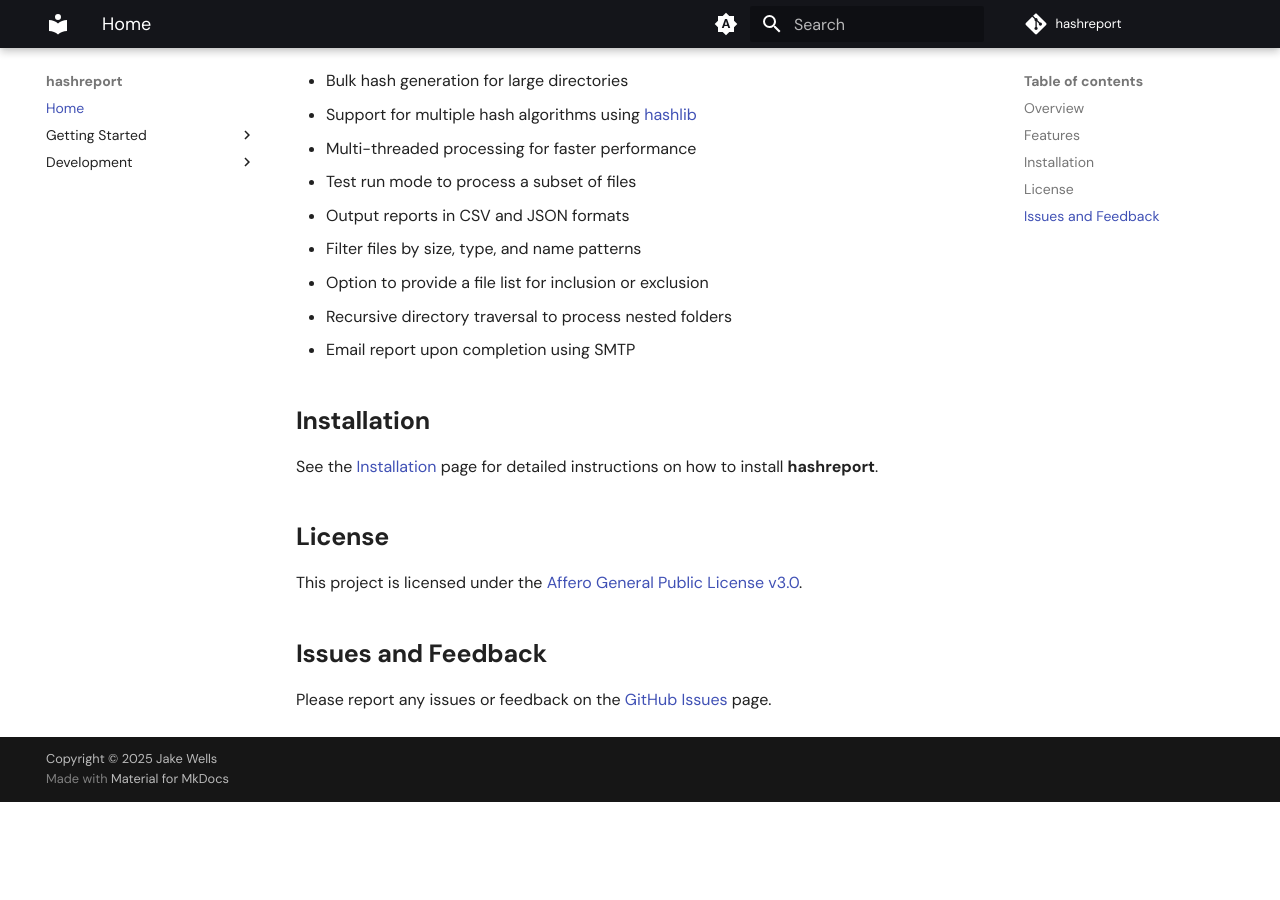
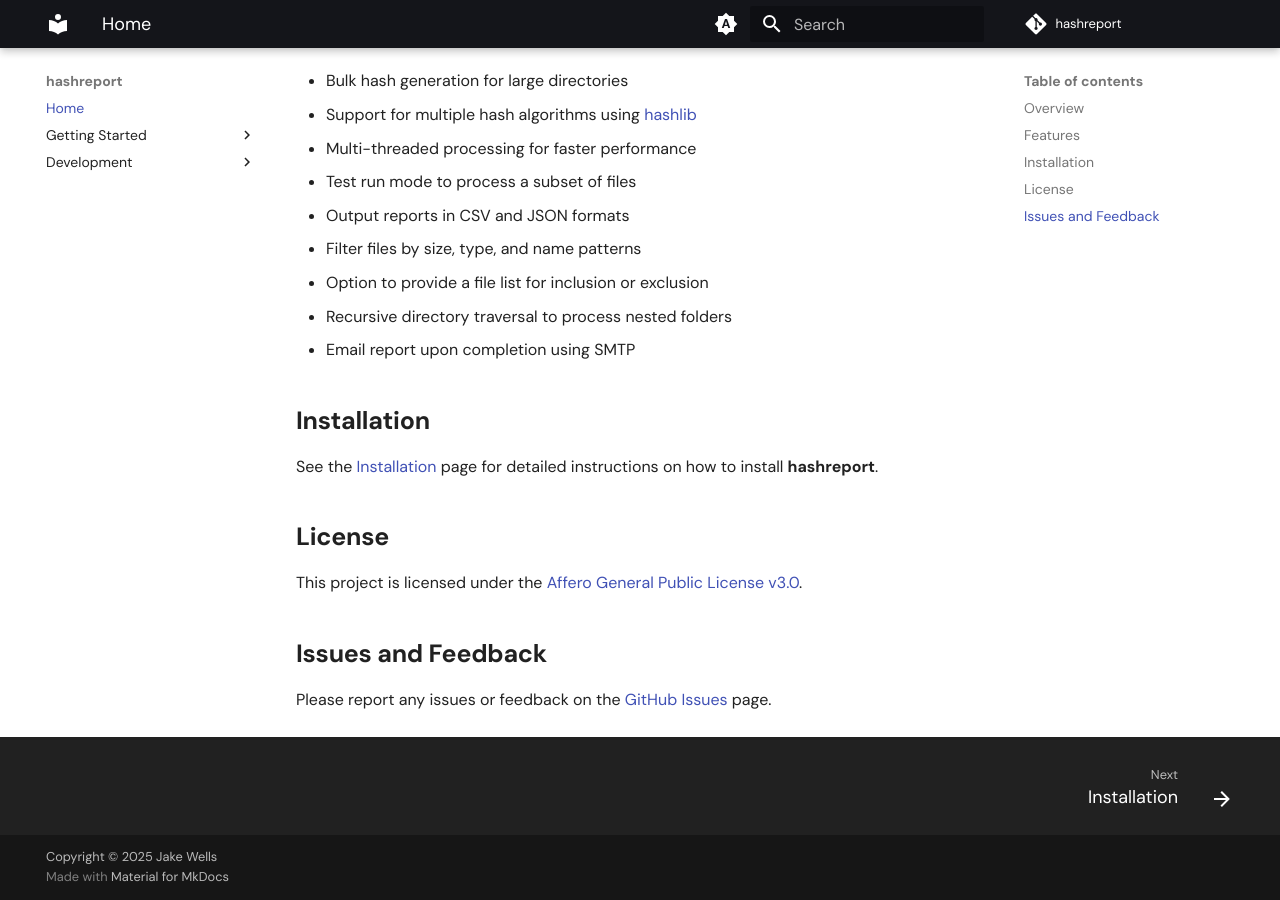
Before and after one commit to madebyjake/hashreport, an MkDocs documentation site: the page built from docs/index.md, in a window 1280 px wide and 900 px high, scrolled down 580 px. Built offline with MkDocs 1.6.1 and Material for MkDocs 9.7.7, drawn with Linux system fonts in a browser that asks for light colours; some web fonts are replaced; comment, search, counter and statistics services are not loaded; before the commit the page ends 1382 px from its top, so only the background shows below that.

Commit message:
docs: enable footer and pagination for mkdocs

```diff
--- a/mkdocs.yml
+++ b/mkdocs.yml
@@ -16,6 +16,9 @@
   font:
     text: DM Sans
     code: DM Mono
+  features:
+    - navigation.footer
+    - navigation.indexes
   palette:
     # Palette toggle for automatic mode
     - media: "(prefers-color-scheme)"
```
